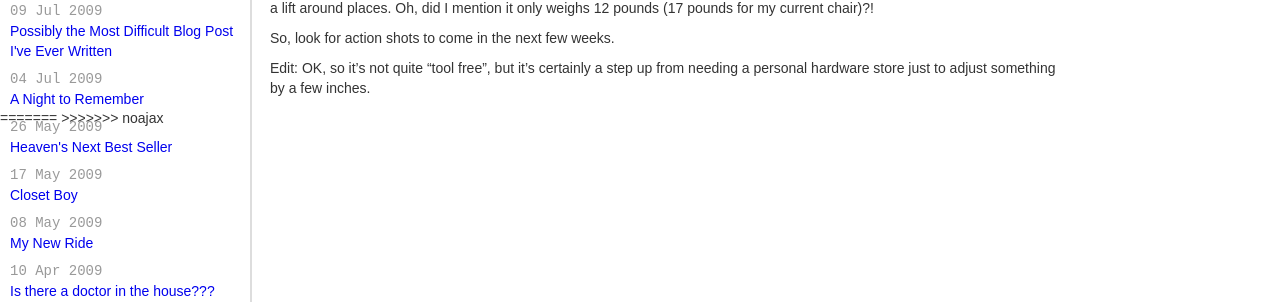
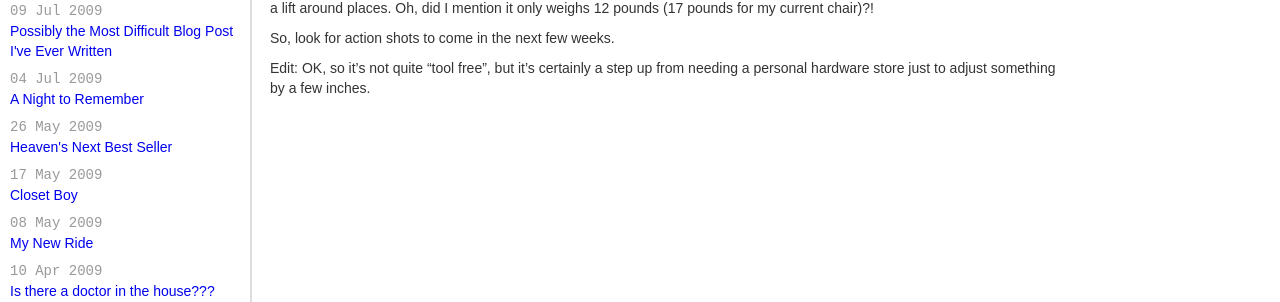
Before and after one commit to tylersuggs/tylersuggs.github.com, a Jekyll site: the page built from _posts/2009-05-08-my-new-ride.md, in a window 1280 px wide. Shown: the part 285-587 px from the top of the page. Built offline with Jekyll 4.4.1, drawn with Linux system fonts in a browser that asks for light colours; nearby versions of some CDN libraries; Markdown is read by kramdown in place of the engine named in the settings; comment, search, counter and statistics services are not loaded; some of the changed lines change nothing that is shown.

Commit message:
Tidied up the merge

```diff
--- a/_layouts/default.html
+++ b/_layouts/default.html
@@ -25,7 +25,7 @@
 		{{ content }}
 		</div>
 	</div>
-	<!--script type="text/javascript">
+	<script type="text/javascript">
 	    var GoSquared={};
 	    GoSquared.acct = "GSN-056304-N";
 	    (function(w){
@@ -36,9 +36,7 @@
 	        }
 	        w.addEventListener?w.addEventListener("load",gs,false):w.attachEvent("onload",gs);
 	    })(window);
-<<<<<<< HEAD
-	</script-->
-=======
+	</script>
 	</script>
 	<script type="text/javascript">
 		$('.fancyquote').fancybox({
@@ -49,5 +47,4 @@
 			'titlePosition': 'inside'
 		});
 	</script>
->>>>>>> noajax
 </body>
--- a/_layouts/post.html
+++ b/_layouts/post.html
@@ -21,25 +21,12 @@
 
     /* * * DON'T EDIT BELOW THIS LINE * * */
     (function() {
-<<<<<<< HEAD
-		// Remove the old script if it's found
-		oldDsq = $('dsq-script');
-        if(oldDsq) {
-			$('script[id="dsq-script"] + style').remove();
-			$('script[src*="disqus.com"]').remove();
-            $('link[href*="disqus.com"]').remove();
-            $('iframe[src*="disqus.com"]').remove();
-        }
-
-        $.getScript('http://' + disqus_shortname + '.disqus.com/embed.js');
-=======
         var dsq = document.createElement('script');
 		dsq.id = "dsq-script"
 		dsq.type = 'text/javascript';
 		dsq.async = true;
         dsq.src = 'http://' + disqus_shortname + '.disqus.com/embed.js';
         (document.getElementsByTagName('head')[0] || document.getElementsByTagName('body')[0]).appendChild(dsq);
->>>>>>> noajax
     })();
 </script>
 <noscript>Please enable JavaScript to view the <a href="http://disqus.com/?ref_noscript">comments powered by Disqus.</a></noscript>
```
Also changed, not shown: 1 other file.
